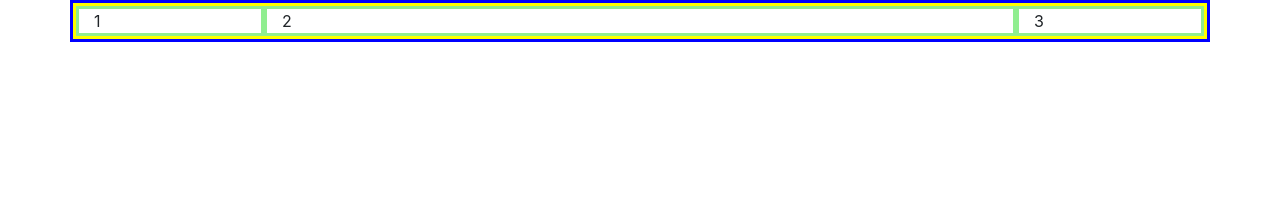
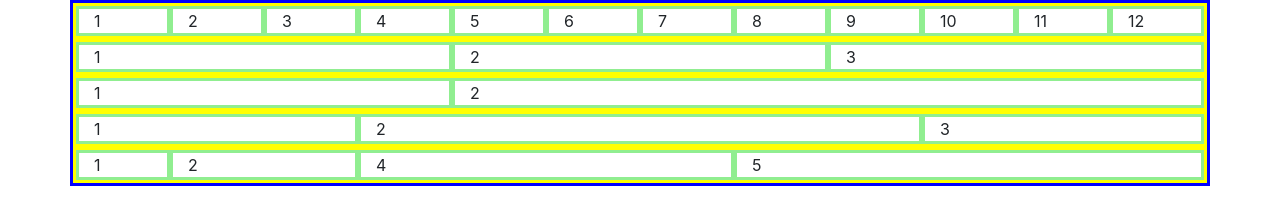
Before and after one commit to peondg-Nucamp/nucamp-bootstrap-grid, a website: page index.html in a window 1280 px wide. Drawn offline with nearby package versions, Linux system fonts and the light colour scheme.

Commit message:
Second commit

```diff
--- a/index.html
+++ b/index.html
@@ -22,7 +22,7 @@
     <!-- Classes needed for bootstrap grid  -->
     <div class="container">
         <!-- First row   -->
-        <!-- <div class="row">
+        <div class="row">
             <div class="col">1</div>
             <div class="col">2</div>
             <div class="col">3</div>
@@ -35,36 +35,37 @@
             <div class="col">10</div>
             <div class="col">11</div>
             <div class="col">12</div>
-        </div> -->
+        </div>
         <!-- Second row  -->
-        <!-- <div class="row">
+        <div class="row">
             <div class="col">1</div>
             <div class="col">2</div>
             <div class="col">3</div>
-        </div> -->
+        </div>
         <!-- Third row  -->
-        <!-- <div class="row">
+        <div class="row">
             <div class="col-4">1</div>
             <div class="col">2</div>
-        </div> -->
+        </div>
         <!-- Fourth row  -->
-        <!-- <div class="row">
+        <div class="row">
             <div class="col">1</div>
             <div class="col-6">2</div>
             <div class="col">3</div>
-        </div> -->
+        </div>
         <!-- Fifth row  -->
-        <!-- <div class="row">
+        <div class="row">
             <div class="col-1">1</div>
             <div class="col-2">2</div>
             <div class="col-4">4</div>
             <div class="col-5">5</div>
-        </div> -->
-        <div class="row">
+        </div>
+        <!-- Example of responsive grid  -->
+        <!-- <div class="row">
             <div class="col">1</div>
             <div class="col col-md-6 col-lg-8">2</div>
             <div class="col">3</div>
-        </div>
+        </div> -->
     </div>
 
     <script src="node_modules/jquery/dist/jquery.slim.min.js"></script>
```
